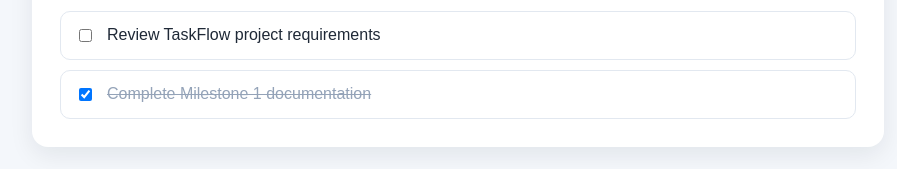
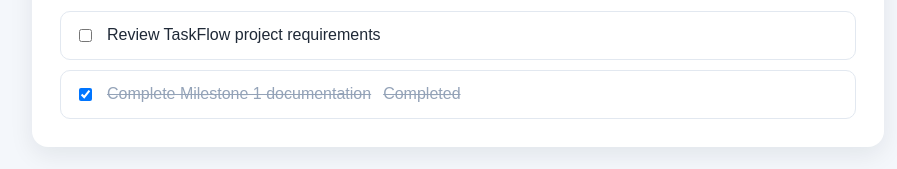
Before and after one commit to AlvarezJhonn-FS/2605-WDV349-AlvarezJhonn, a React (Vite) app in the folder TaskFlow/: page / in a window 1280 px wide. Shown: the part 311-480 px from the top of the page, without its empty margins (182-1079 px from the left). Built offline with nearby package versions, Linux system fonts and the light colour scheme.

Commit message:
improve task completion feedback

```diff
--- a/TaskFlow/src/main.jsx
+++ b/TaskFlow/src/main.jsx
@@ -33,8 +33,8 @@ function App() {
   }
 
   function toggleTask(id) {
-    setTasks(
-      tasks.map((task) =>
+    setTasks((currentTasks) =>
+      currentTasks.map((task) =>
         task.id === id
           ? { ...task, completed: !task.completed }
           : task
@@ -55,7 +55,7 @@ function App() {
           </p>
         </div>
 
-        <div className="progress">
+        <div className="progress" aria-live="polite">
           <strong>{completedTasks}</strong>
           <span>of {tasks.length} completed</span>
         </div>
@@ -71,6 +71,7 @@ function App() {
             placeholder="Add a new task..."
             value={newTask}
             onChange={(event) => setNewTask(event.target.value)}
+            aria-label="New task title"
           />
           <button type="submit">Add Task</button>
         </form>
@@ -85,8 +86,14 @@ function App() {
                 type="checkbox"
                 checked={task.completed}
                 onChange={() => toggleTask(task.id)}
+                aria-label={`Mark "${task.title}" ${
+                  task.completed ? "incomplete" : "complete"
+                }`}
               />
               <span>{task.title}</span>
+              {task.completed && (
+                <span className="completion-status">Completed</span>
+              )}
             </label>
           ))}
         </div>
```
